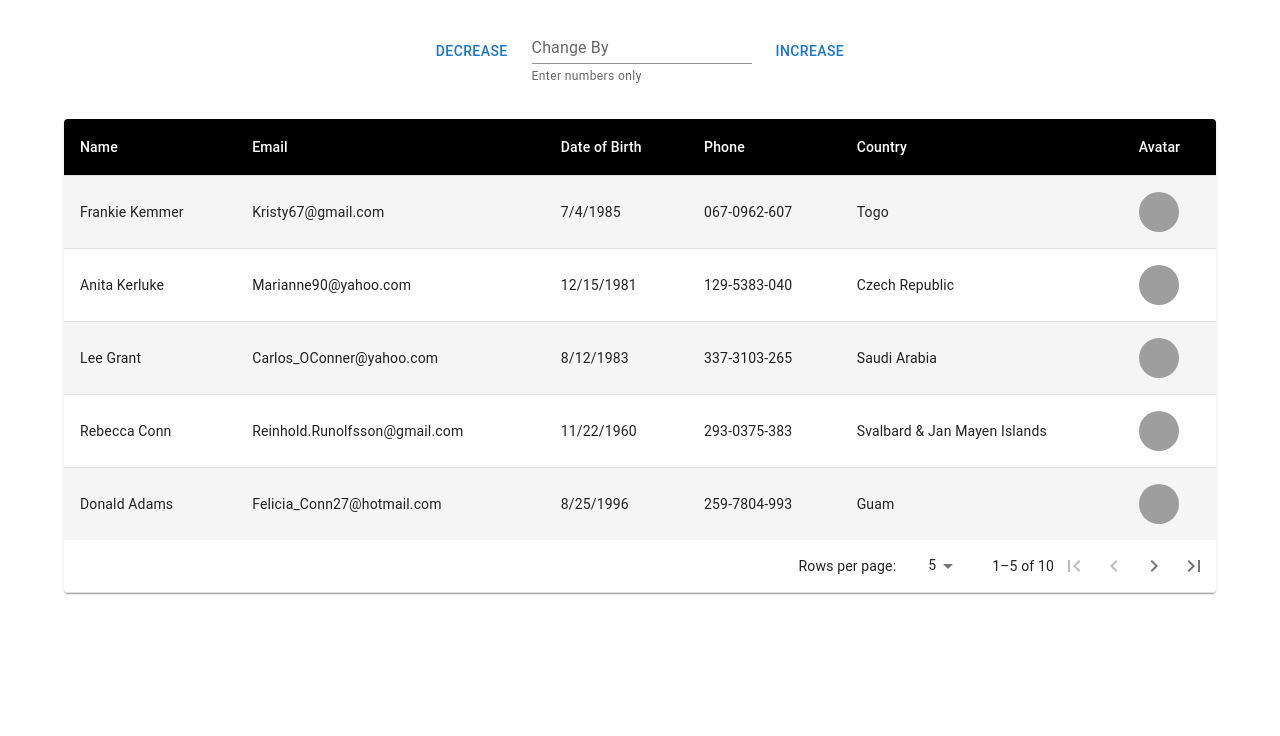
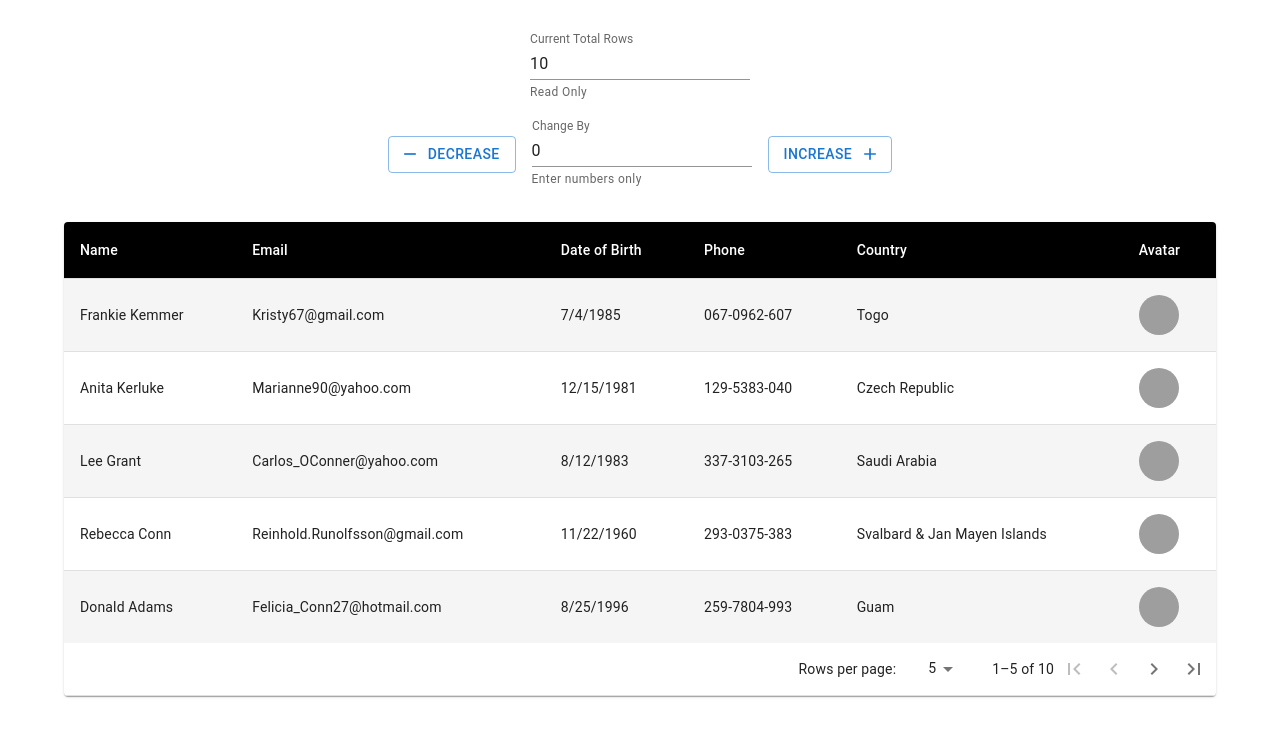
Before and after one commit to anshkush92/search-tutorial-ts, a React (Create React App) app: page / in a window 1280 px wide. Shown: the top 736 px of the page. Built offline with nearby package versions, Linux system fonts and the light colour scheme; grey boxes are pictures that could not be loaded.

Commit message:
Finally able to create the feature of changing the total rows by using the increase / decrease buttons using the material ui and it's awesome, used disabled in correct way

```diff
--- a/src/App.tsx
+++ b/src/App.tsx
@@ -1,4 +1,5 @@
 import ChangeTotalRows from "./components/change-total-rows/ChangeTotalRows";
+import CurrentTotalRows from "./components/change-total-rows/CurrentTotalRows";
 import BasicTable from "./components/table/Table";
 import useFakeData from "./hooks/useFakeData";
 
@@ -7,6 +8,7 @@ const App = () => {
 
   return (
     <div>
+      <CurrentTotalRows></CurrentTotalRows>
       <ChangeTotalRows></ChangeTotalRows>
       <BasicTable rows={userData}></BasicTable>
     </div>
--- a/src/components/change-total-rows/ChangeTotalRows.tsx
+++ b/src/components/change-total-rows/ChangeTotalRows.tsx
@@ -1,13 +1,23 @@
 // Test -------------------------- Importing the Packages ---------------------------------
+import { useState } from "react";
 import { TextField, Button, Box } from "@mui/material";
-import React from "react";
+import AddOutlinedIcon from "@mui/icons-material/AddOutlined";
+import RemoveOutlinedIcon from "@mui/icons-material/RemoveOutlined";
 
 // Test -------------------------- Importing the styles / other components ----------------
+import { useAppDispatch } from "../../app/hooks";
+import {
+  increaseRows,
+  decreaseRows,
+} from "../../features/pages/totalRowsSlice";
 
 // Test -------------------------- Structure of Props ----------------------------------
 
 // Test -------------------------- The current component ----------------------------------
 const ChangeTotalRows = () => {
+  const [changeBy, setChangeBy] = useState<string>("0");
+  const dispatch = useAppDispatch();
+
   return (
     <Box
       sx={{
@@ -19,13 +29,29 @@ const ChangeTotalRows = () => {
         mb: 4,
       }}
     >
-      <Button variant="text">Decrease</Button>
+      <Button
+        variant="outlined"
+        disabled={isNaN(parseInt(changeBy))}
+        onClick={() => dispatch(decreaseRows(parseInt(changeBy)))}
+        startIcon={<RemoveOutlinedIcon></RemoveOutlinedIcon>}
+      >
+        Decrease
+      </Button>
       <TextField
+        value={changeBy}
         variant="standard"
         label="Change By"
         helperText="Enter numbers only"
+        onChange={(event) => setChangeBy(event?.target.value)}
       ></TextField>
-      <Button variant="text">Increase</Button>
+      <Button
+        variant="outlined"
+        disabled={isNaN(parseInt(changeBy))}
+        onClick={() => dispatch(increaseRows(parseInt(changeBy)))}
+        endIcon={<AddOutlinedIcon></AddOutlinedIcon>}
+      >
+        Increase
+      </Button>
     </Box>
   );
 };
--- /dev/null
+++ b/src/components/change-total-rows/CurrentTotalRows.tsx
@@ -0,0 +1,34 @@
+// Test -------------------------- Importing the Packages ---------------------------------
+import { TextField, Box } from "@mui/material";
+
+// Test -------------------------- Importing the styles / other components ----------------
+import { useAppSelector } from "../../app/hooks";
+
+// Test -------------------------- Structure of Props ----------------------------------
+
+// Test -------------------------- The current component ----------------------------------
+const CurrentTotalRows = () => {
+  const totalRows = useAppSelector((state) => state.totalRows.totalRows);
+
+  return (
+    <Box
+      sx={{
+        display: "flex",
+        justifyContent: "center",
+        alignItems: "center",
+        mt: 4,
+      }}
+    >
+      <TextField
+        label="Current Total Rows"
+        variant="standard"
+        value={totalRows}
+        InputProps={{ readOnly: true }}
+        helperText="Read Only"
+      ></TextField>
+    </Box>
+  );
+};
+
+// Test -------------------------- Exporting the current component ------------------------
+export default CurrentTotalRows;
```
